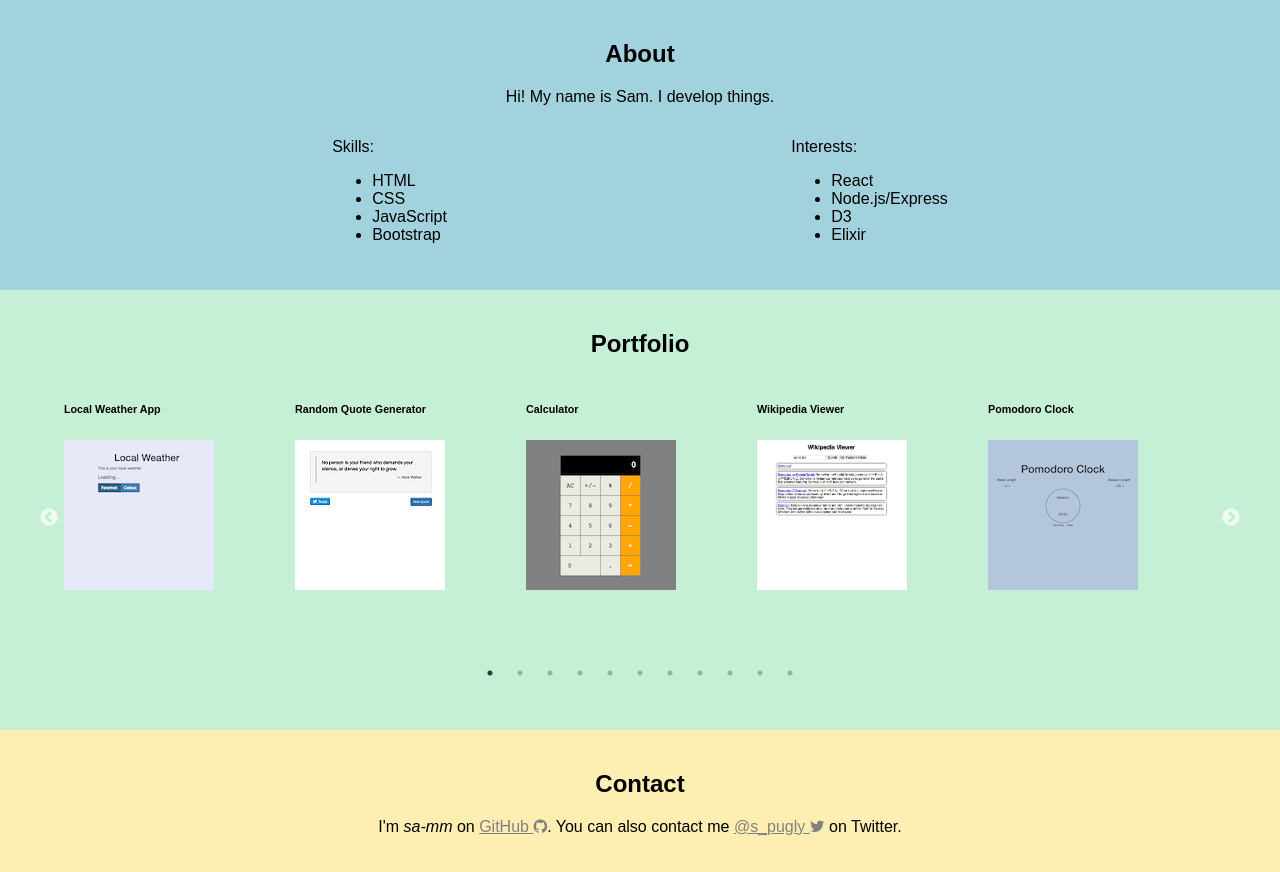
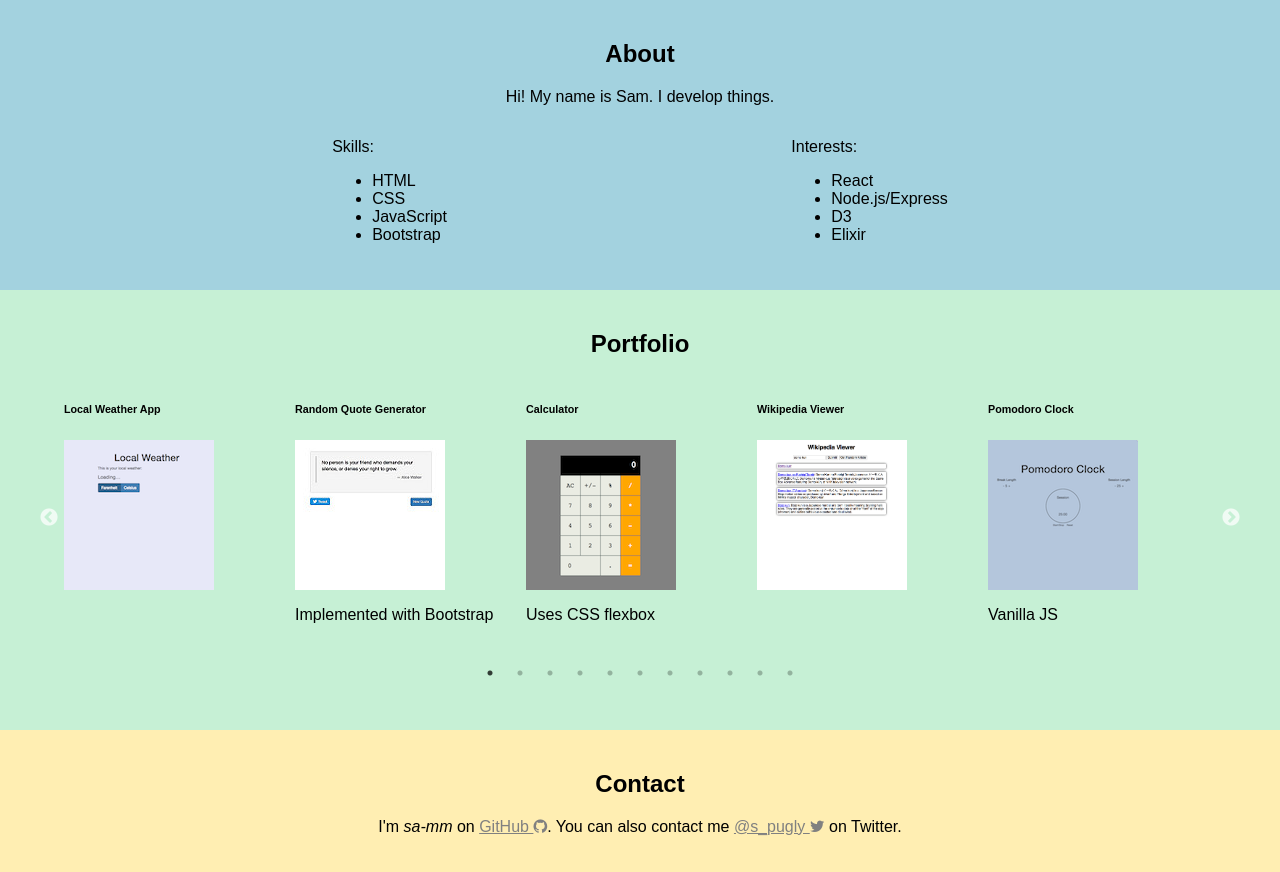
Before and after one commit to sa-mm/react-portfolio, a React (Create React App) app: page / in a window 1280 px wide. Built offline with nearby package versions, Linux system fonts and the light colour scheme.

Commit message:
Add descriptions to portfolio

```diff
--- a/src/Carousel.js
+++ b/src/Carousel.js
@@ -101,23 +101,26 @@ export class ProjectsSlider extends React.Component {
         </div>
         <div>
           <SliderItem {...quoteSettings} />
+          <p>Implemented with Bootstrap</p>
         </div>
         <div>
           <SliderItem {...calcSettings} />
+          <p>Uses CSS flexbox</p>
         </div>
         <div>
           <SliderItem {...wikipediaSettings} />
         </div>
         <div>
           <SliderItem {...pomodoroSettings} />
+          <p>Vanilla JS</p>
         </div>
         <div>
           <SliderItem {...markdownPreviewerSettings} />
-          <p>Still a bit rough around the edges.</p>
+          <p>React. Still a bit rough around the edges.</p>
         </div>
         <div>
           <SliderItem {...drumMachineSettings} />
-          <p>Still a bit rough around the edges.</p>
+          <p>React. Still a bit rough around the edges.</p>
         </div>
         <div>
           <SliderItem {...timestampSettings} />
```
Also changed, not shown: 6 other files (tests, documents, lock files or other folders).
